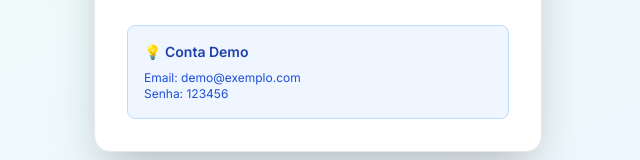
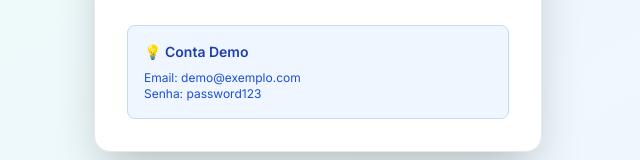
Before and after one commit to Gyn10010/meu-controle-de-vendas, a React (Vite) app: page / in a window 1280 px wide. Shown: the part 568-728 px from the top of the page, without its empty margins (322-962 px from the left). Built offline with nearby package versions, Linux system fonts and the light colour scheme; no server answers.

Commit message:
Fix login error handling and demo credentials

```diff
--- a/src/components/Login.tsx
+++ b/src/components/Login.tsx
@@ -24,7 +24,9 @@ const Login: React.FC = () => {
                 await register(formData.email, formData.password, formData.name);
             }
         } catch (err: any) {
-            setError(err.message);
+            // Enhanced error handling
+            const message = err.response?.data?.error || err.message || 'Erro ao realizar login';
+            setError(typeof message === 'object' ? JSON.stringify(message) : message);
         } finally {
             setLoading(false);
         }
@@ -47,7 +49,7 @@ const Login: React.FC = () => {
                     </div>
 
                     {error && (
-                        <div className="mb-4 p-3 bg-red-100 dark:bg-red-900/30 border border-red-300 dark:border-red-700 rounded-lg text-red-700 dark:text-red-300 text-sm">
+                        <div className="mb-4 p-3 bg-red-100 dark:bg-red-900/30 border border-red-300 dark:border-red-700 rounded-lg text-red-700 dark:text-red-300 text-sm break-words">
                             {error}
                         </div>
                     )}
@@ -132,7 +134,7 @@ const Login: React.FC = () => {
                             </p>
                             <p className="text-xs text-blue-700 dark:text-blue-400">
                                 Email: demo@exemplo.com<br />
-                                Senha: 123456
+                                Senha: password123
                             </p>
                         </div>
                     )}
```
